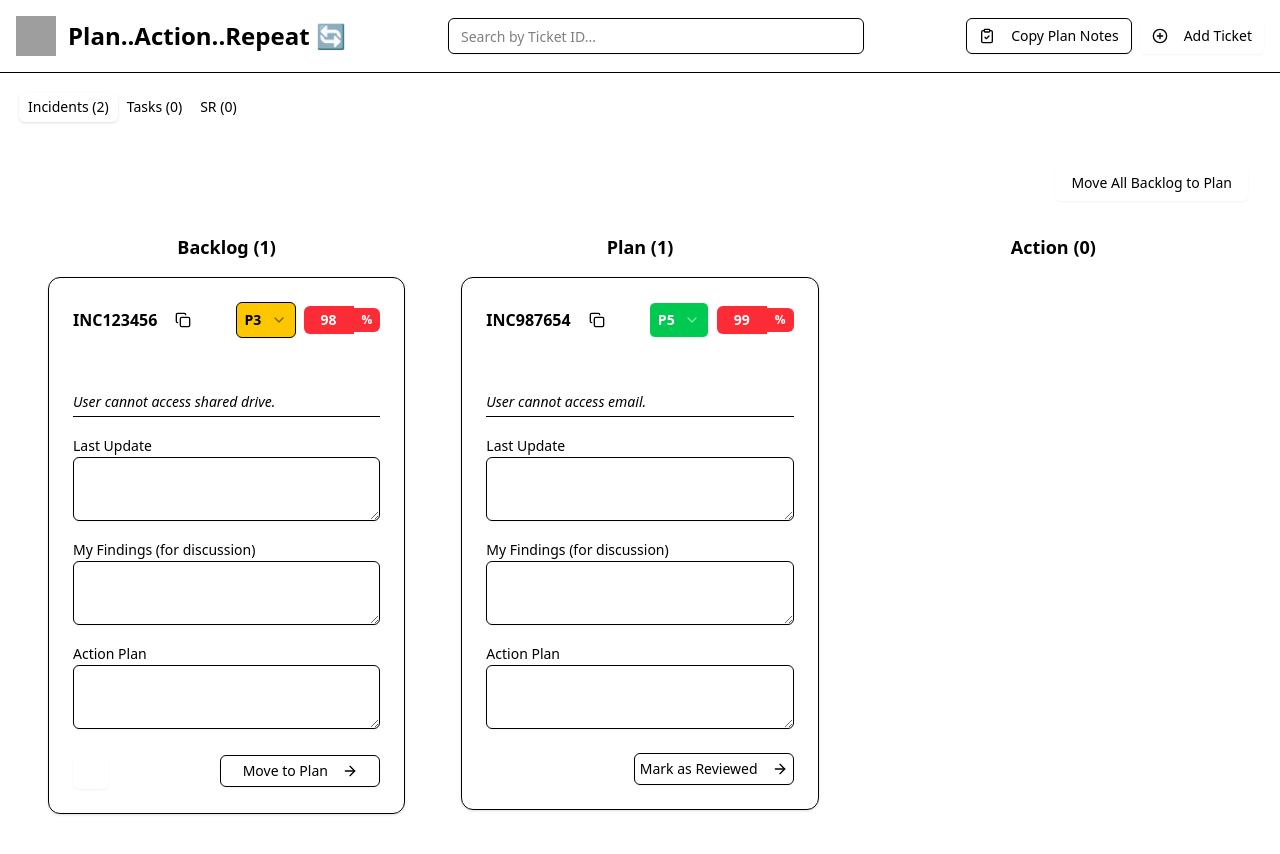
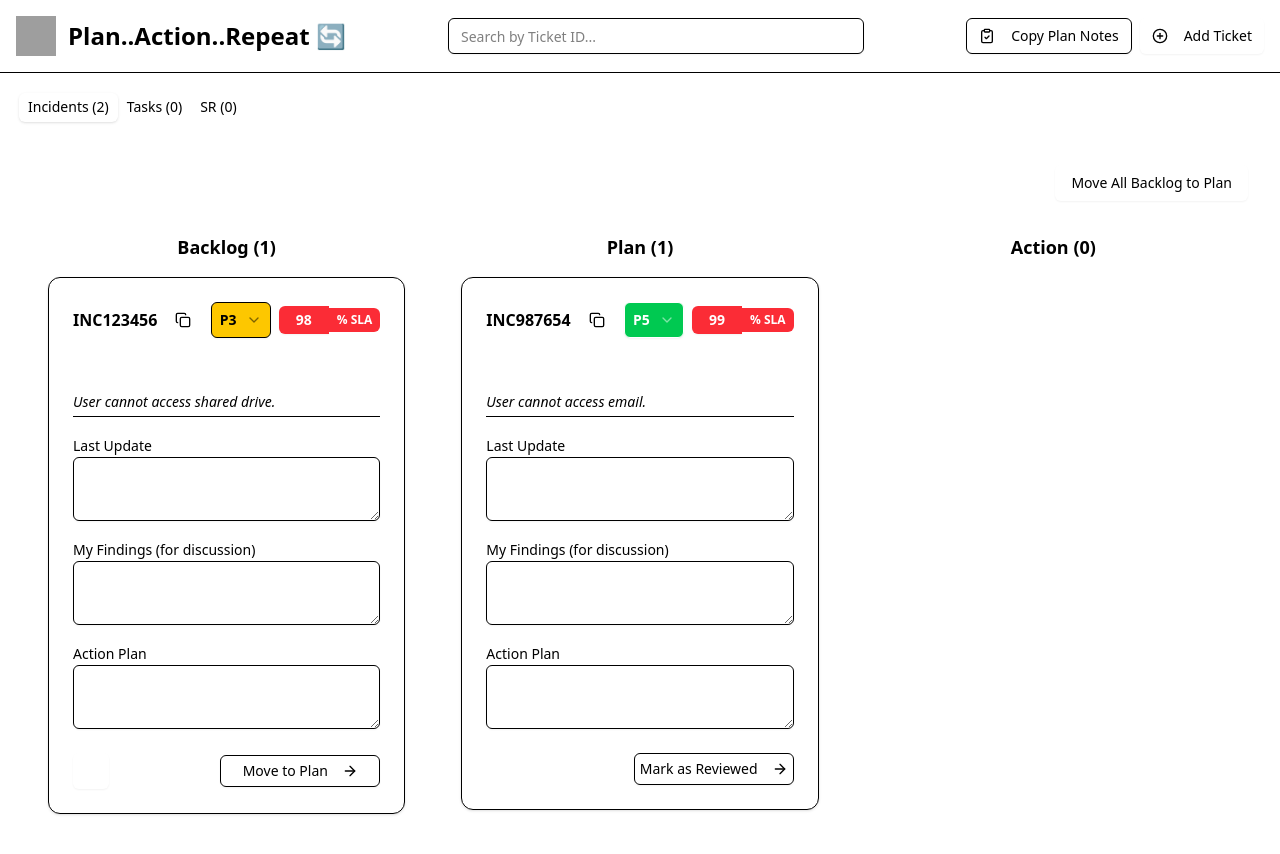
Before and after one commit to hemanth110702/Plan..Action..Repeat, a React (Vite) app: page / in a window 1280 px wide. Shown: the top 854 px of the page. Built offline with nearby package versions, Linux system fonts and the light colour scheme; grey boxes are pictures that could not be loaded.

Commit message:
add text inside SLA filed

```diff
--- a/src/components/TicketCard.jsx
+++ b/src/components/TicketCard.jsx
@@ -213,7 +213,7 @@ export const TicketCard = ({ ticket }) => {
               <span
                 className={`px-2 py-1 rounded-r-md ${getSlaColor(ticket.sla)}`}
               >
-                %
+                % SLA
               </span>
             </div>
           </div>
```
